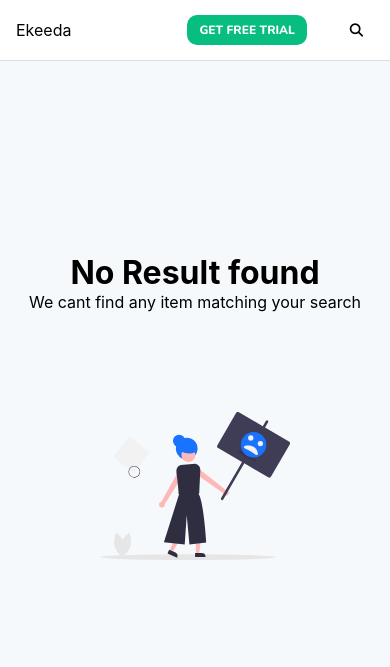
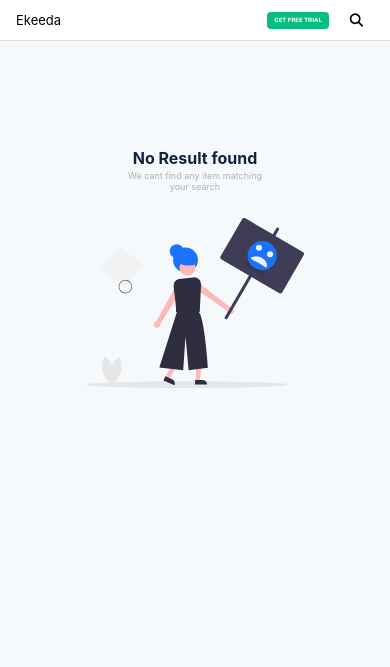
Before and after one commit to iamdkcoder/ekeeda-search-page, a plain HTML site: page index.html in a window 390 px wide. Drawn offline with nearby package versions, Linux system fonts and the light colour scheme.

Commit message:
second time

```diff
--- a/index.html
+++ b/index.html
@@ -31,12 +31,13 @@
         </li>
       </ul>
     </nav>
-    <main>
-      <h1>No Result found</h1>
-      <p>We cant find any item matching your search</p>
+    <div class="message">
+      <div class="text">
+        <h1>No Result found</h1>
+        <p>We cant find any item matching your search</p>
+      </div>
       <img src="search.svg" alt="" />
-    </main>
-
+    </div>
     <script>
       var navBar = document.getElementById("navBar");
       window.onscroll = function () {
--- a/style1.css
+++ b/style1.css
@@ -63,26 +63,39 @@ ul li.search button:hover {
   height: var(--size);
   width: var(--size);
 }
-/* section {
-  height: 100vh;
-  display: flex;
-  padding: 19rem;
-  font-size: 1rem;
-  align-items: center;
-} */
-main {
-  margin-top: 30vh;
+
+.message {
+  margin: auto;
+  text-align: center;
+  height: 100px;
+  width: auto;
+  position: absolute;
+  top: -25%;
+  bottom: 0;
+  left: 0;
+  right: 0;
 }
-main img {
-  padding: 100px;
+.message .text {
+  width: 180px;
+  height: 60px;
+  margin: auto;
+  padding: 0;
 }
-main h1,
-p {
-  text-align: center;
+.message h1 {
+  font-size: larger;
+  color: #11223e;
 }
-section:nth-child(odd) {
-  background-color: #f5f5f5;
+.message p {
+  font-size: x-small;
+  color: #888888;
 }
+
+img {
+  margin-top: 10px;
+  height: 220px;
+  /* border: 1px solid black; */
+}
+
 ul li.trial button {
   background-color: #07bd80;
   padding: 200 px;
@@ -100,3 +113,39 @@ ul li.trial button {
   align-items: center;
   cursor: pointer;
 }
+@media screen and (max-width: 480px) {
+  ul li.trial button {
+    padding: 2.5px 5px;
+    font-size: 6px;
+    border-radius: 4px;
+    margin-right: -22px;
+  }
+
+  .message {
+    height: 0;
+    top: -65%;
+  }
+  .message .text {
+    width: 140px;
+    height: 60px;
+    margin: auto;
+    padding: 0;
+  }
+  .message h1 {
+    font-size: medium;
+    margin-bottom: 2px;
+  }
+  .message p {
+    font-size: xx-small;
+    color: #b1b0b0;
+  }
+  span {
+    font-size: small;
+  }
+  nav {
+    height: 40px;
+  }
+  img {
+    height: 170px;
+  }
+}
```
